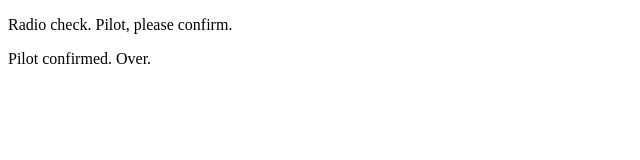
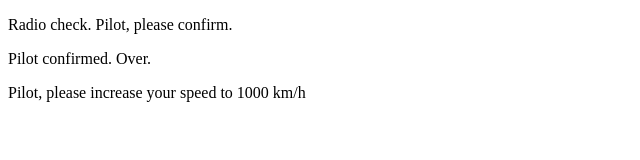
Before and after one commit to kalenduhs/communication-log, a plain HTML site: page index.html in a window 1280 px wide. Shown: the whole page, without its empty margins (0-640 px from the left). Drawn offline with Linux system fonts and the light colour scheme.

Commit message:
Added control response

```diff
--- a/index.html
+++ b/index.html
@@ -3,5 +3,6 @@
    <body>
       <p>Radio check. Pilot, please confirm.</p>
       <p>Pilot confirmed. Over.</p>
+      <p>Pilot, please increase your speed to 1000 km/h</p>
    </body>
 </html>
```
